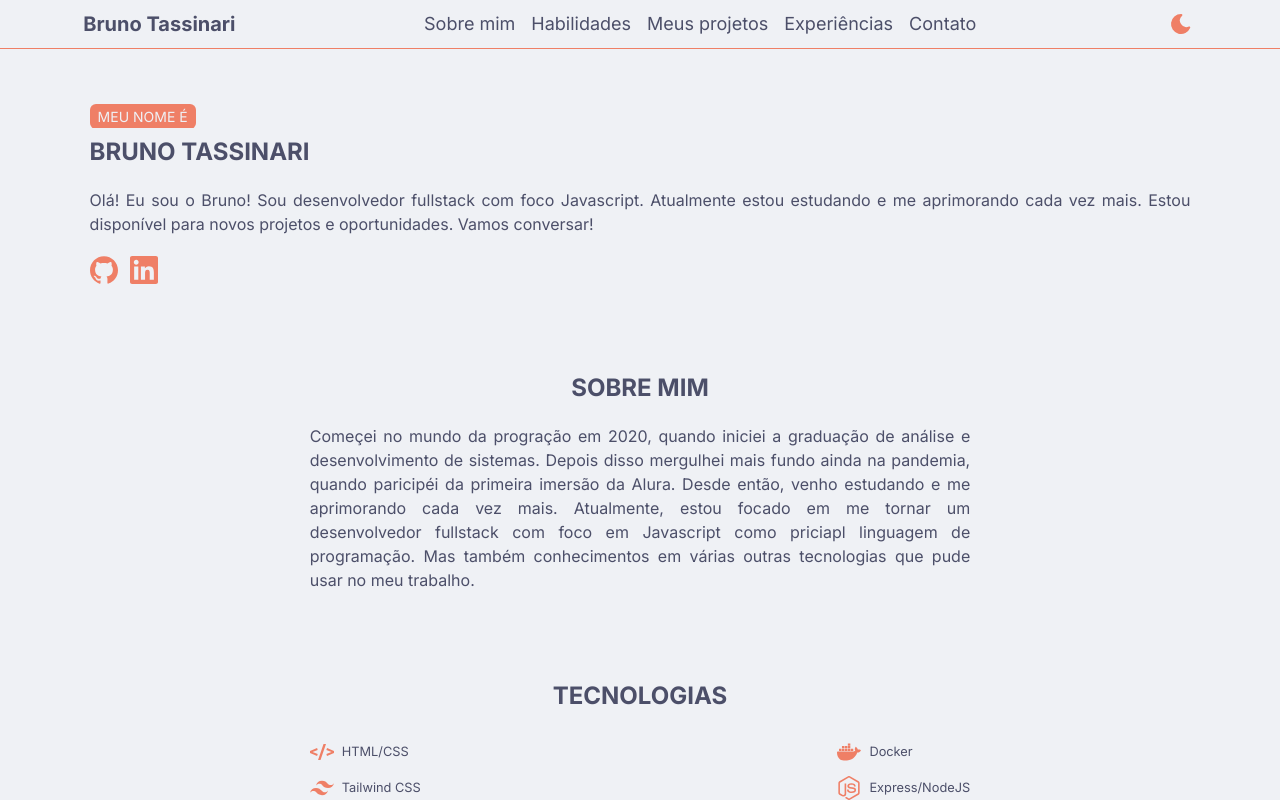
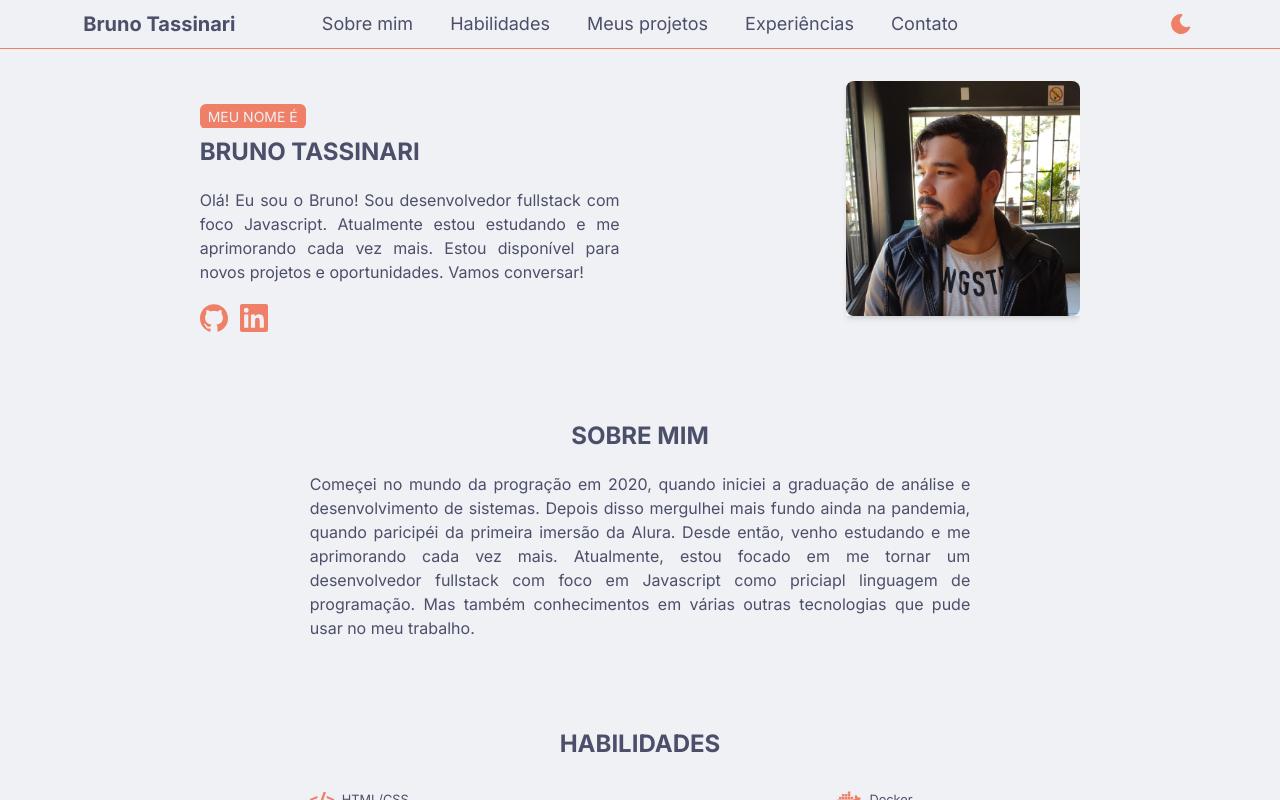
Before and after one commit to BrunoTassinari/tassinari-website, a React (Vite) app: page / in a window 1280 px wide. Built offline with nearby package versions, Linux system fonts and the light colour scheme.

Commit message:
feat: profile card

```diff
--- a/src/components/ui/header.tsx
+++ b/src/components/ui/header.tsx
@@ -92,7 +92,7 @@ const SideMenu = () => {
 
 const Navbar = () => {
   return (
-    <nav className="hidden lg:block">
+    <nav className="hidden lg:block w-[80%]">
       <LinkedList
         type="row"
         items={anchors}
@@ -105,13 +105,11 @@ const Navbar = () => {
 export const Header = () => (
   <header className="bg-color-bg border-b-color-primary border-b-[1px] fixed z-30 w-[100%]">
     <div className="max-w-[87%] mx-auto py-2 flex items-center justify-between">
-      <span className="text-xl  font-bold">Bruno Tassinari</span>
+      <span className=" text-xl font-bold lg:w-[30%]">Bruno Tassinari</span>
 
-      <div>
-        <Navbar />
-      </div>
+      <Navbar />
 
-      <div className="flex items-center gap-1">
+      <div className="flex items-center gap-1 lg:w-[30%] lg:justify-end">
         <ToggleTheme />
         <SideMenu />
       </div>
--- a/src/components/ui/list.tsx
+++ b/src/components/ui/list.tsx
@@ -40,12 +40,12 @@ export const LinkedList = ({
   <ul className={type === 'row' ? 'flex gap-4 justify-between' : ''}>
     {items?.map((item) => (
       <li key={item.id} className={type !== 'row' ? 'my-2' : ''}>
-        <section className="flex items-center gap-2">
+        <section className="flex items-center gap-1">
           {item.icon ? <Icon icon={item.icon} size={24} /> : null}
           <a
             href={`#${item.id}`}
             {...(action ? { onClick: action } : {})}
-            className={`m-0 text-base ${linkStyle}`}
+            className={`text-base ${linkStyle}`}
           >
             {item.value}
           </a>
--- a/src/components/ui/profile-card.tsx
+++ b/src/components/ui/profile-card.tsx
@@ -1,6 +1,6 @@
 export const ProfileCard = () => {
   return (
-    <div className="w-[20%]">
+    <div className="relative my-4 w-80 items-end hidden lg:flex shadow-md ">
       <img
         src="/profile.jpg"
         alt="Bruno tassinari"
--- a/src/pages/home.tsx
+++ b/src/pages/home.tsx
@@ -11,6 +11,7 @@ import {
   TabsTrigger,
 } from '../components/ui/tabs';
 import { ModalProject } from '../components/ui/modal';
+import { ProfileCard } from '../components/ui/profile-card';
 
 export const Home = () => {
   const [showModal, setShowModal] = useState(false);
@@ -18,12 +19,14 @@ export const Home = () => {
 
   return (
     <div className="my-16 flex flex-col gap-4 lg:gap-20">
+      <div className="flex flex-col lg:flex-row lg:justify-between lg:max-w-[80%] lg:m-auto">
         <Container>
           <Header title="Bruno Tassinari" subtitle="Meu nome é" />
-        <p className="text-sm lg:text-base text-color-text text-justify">
-          Olá! Eu sou o Bruno! Sou desenvolvedor fullstack com foco Javascript.
-          Atualmente estou estudando e me aprimorando cada vez mais. Estou
-          disponível para novos projetos e oportunidades. Vamos conversar!
+          <p className="text-sm lg:text-base text-color-text text-justify lg:max-w-[65%]">
+            Olá! Eu sou o Bruno! Sou desenvolvedor fullstack com foco
+            Javascript. Atualmente estou estudando e me aprimorando cada vez
+            mais. Estou disponível para novos projetos e oportunidades. Vamos
+            conversar!
           </p>
           <div>
             <section className="flex items-center gap-2">
@@ -50,6 +53,8 @@ export const Home = () => {
             </section>
           </div>
         </Container>
+        <ProfileCard />
+      </div>
 
       <Container
         id="about"
@@ -77,7 +82,7 @@ export const Home = () => {
         className="lg:items-center lg:max-w-[60%] lg:m-auto lg:justify-between"
       >
         <Header
-          title="Tecnologias"
+          title="Habilidades"
           subtitle="Conhecimentos"
           className="lg:hidden"
         />
```
Also changed, not shown: public/profile.jpg. Lines whose indentation alone changed are shown as unchanged.
